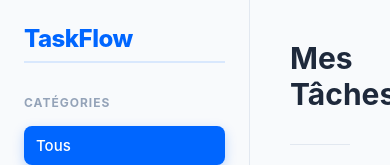
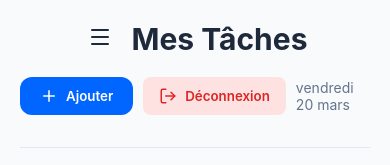
Before and after one commit to doudaoud/to-do-mern, a React (Vite) app in the folder client/: page /profile/1 in a window 390 px wide. Shown: the top 165 px of the page. Built offline with nearby package versions, Linux system fonts and the light colour scheme; no server answers; sample sign-in values are in the browser's storage.

Commit message:
`Refactor menu component and related styles`

```diff
--- a/client/src/components/Menu.jsx
+++ b/client/src/components/Menu.jsx
@@ -1,4 +1,3 @@
-import React from "react";
 import {
   ListTodo,
   Flag,
@@ -7,15 +6,21 @@ import {
   FileText,
   User,
   Plus,
+  X,
 } from "lucide-react";
 import "./styles/menu.css";
 import { useContext } from "react";
 import { SelectedContext } from "../contexts/SelectedContext";
-export default function Menu() {
+export default function Menu({ isOpen, onClose }) {
   const { selected, setSeleceted } = useContext(SelectedContext);
   return (
-    <div className="sidebar">
-      <div className="sidebar-logo">TaskFlow</div>
+    <div className={`sidebar ${isOpen ? "open" : ""}`}>
+      <div className="sidebar-header">
+        <div className="sidebar-logo">TaskFlow</div>
+        <button className="sidebar-close" onClick={onClose}>
+          <X size={24} />
+        </button>
+      </div>
 
       <div className="sidebar-section">
         <p className="section-title">CATÉGORIES</p>
--- a/client/src/components/styles/menu.css
+++ b/client/src/components/styles/menu.css
@@ -11,7 +11,36 @@
   left: 0;
   top: 0;
   box-sizing: border-box;
-  z-index: 100;
+  z-index: 1000;
+  transition: transform 0.3s ease;
+}
+
+.sidebar-header {
+  display: flex;
+  justify-content: space-between;
+  align-items: center;
+}
+
+.sidebar-close {
+  display: none;
+  background: none;
+  border: none;
+  color: #64748b;
+  cursor: pointer;
+  padding: 4px;
+}
+
+@media (max-width: 768px) {
+  .sidebar {
+    transform: translateX(-100%);
+  }
+  .sidebar.open {
+    transform: translateX(0);
+    box-shadow: 20px 0 50px rgba(0,0,0,0.1);
+  }
+  .sidebar-close {
+    display: block;
+  }
 }
 
 .sidebar-logo {
--- a/client/src/components/styles/navbar.css
+++ b/client/src/components/styles/navbar.css
@@ -4,6 +4,12 @@
   font-family: sans-serif;
   z-index: 1;
 }
+img {
+    width: 100%;
+    max-width: 100%;
+    height: auto;
+    margin: 0;
+  }
 .container {
   width: 100%;
   box-shadow: 0 2px 4px rgba(0, 0, 0, 0.1);
@@ -21,7 +27,7 @@
 .navbar {
   display: flex;
   width: 70%;
-  flex-flow: row nowrap;
+  flex-flow: row wrap; /* Changed from row nowrap to row wrap */
   justify-content: space-between;
   align-items: center;
   margin: auto;
@@ -39,6 +45,10 @@
 
 @media (max-width: 768px) {
   .navbar {
-    width: 90%;
+    width: 95%; /* Changed from 90% to 95% */
+    padding: 15px 10px; /* Added padding */
+  }
+  .navbar h2 { /* Added new rule for .navbar h2 */
+    font-size: 1.2rem;
   }
 }
--- a/client/src/pages/Profile.jsx
+++ b/client/src/pages/Profile.jsx
@@ -1,7 +1,7 @@
 import React from "react";
 import Menu from "../components/Menu";
 import "./styles/profile.css";
-import { CheckCircle2, Clock, Trash2, Plus, LogOut } from "lucide-react";
+import { CheckCircle2, Clock, Trash2, Plus, LogOut, Menu as MenuIcon } from "lucide-react";
 import { useState, useEffect } from "react";
 import { SelectedContext } from "../contexts/SelectedContext";
 import FormTache from "../components/FormTache";
@@ -20,6 +20,7 @@ export default function Profile() {
     priorite: "Toutes",
   });
   const { id } = useParams();
+  const [isMenuOpen, setIsMenuOpen] = useState(false);
   const [isFormOpen, setIsFormOpen] = useState(false);
   const [data, setData] = useState([]);
   const [create, setCreate] = useState(false);
@@ -59,11 +60,43 @@ export default function Profile() {
         </AfficheContext.Provider>
       )}
       <SelectedContext.Provider value={{ selected, setSeleceted }}>
-        <Menu />
+        <Menu isOpen={isMenuOpen} onClose={() => setIsMenuOpen(false)} />
       </SelectedContext.Provider>
+
+      {isMenuOpen && (
+        <div
+          className="sidebar-overlay"
+          onClick={() => setIsMenuOpen(false)}
+          style={{
+            position: 'fixed',
+            top: 0,
+            left: 0,
+            width: '100%',
+            height: '100%',
+            background: 'rgba(0,0,0,0.3)',
+            zIndex: 999
+          }}
+        />
+      )}
       <main className="main-content">
         <header className="content-header">
-          <h1>Mes Tâches</h1>
+          <div style={{ display: 'flex', alignItems: 'center', gap: '15px' }}>
+            <button
+              className="menu-toggle"
+              onClick={() => setIsMenuOpen(true)}
+              style={{
+                display: 'none',
+                background: 'none',
+                border: 'none',
+                cursor: 'pointer',
+                color: '#1e293b',
+                padding: '5px'
+              }}
+            >
+              <MenuIcon size={24} />
+            </button>
+            <h1>Mes Tâches</h1>
+          </div>
           <div
             style={{
               display: "flex",
--- a/client/src/pages/styles/login.css
+++ b/client/src/pages/styles/login.css
@@ -210,5 +210,15 @@
 
   .login-left {
     width: 100%;
+    padding: 20px;
   }
 }
+
+@media (max-width: 480px) {
+  .login-header h1 {
+    font-size: 24px;
+  }
+  .login-box {
+    padding: 0 10px;
+  }
+}
--- a/client/src/pages/styles/profile.css
+++ b/client/src/pages/styles/profile.css
@@ -42,6 +42,31 @@
   padding: 40px;
   overflow-y: auto;
   margin-left: 250px;
+  transition: margin-left 0.3s ease;
+}
+
+@media (max-width: 1024px) {
+  .main-content {
+    padding: 24px;
+  }
+}
+
+@media (max-width: 768px) {
+  .main-content {
+    margin-left: 0;
+    padding: 20px;
+  }
+  .menu-toggle {
+    display: block !important;
+  }
+  .content-header {
+    flex-direction: column;
+    align-items: flex-start;
+    gap: 20px;
+  }
+  .content-header h1 {
+    font-size: 1.5rem;
+  }
 }
 
 .content-header {
@@ -49,9 +74,6 @@
   justify-content: space-between;
   align-items: center;
   margin-bottom: 32px;
-  /* background-color: white; */
-  /* height: 100px; */
-
 }
 
 .content-header h1 {
--- a/client/src/pages/styles/register.css
+++ b/client/src/pages/styles/register.css
@@ -172,10 +172,20 @@ h1 {
 
   .form-section {
     flex: 1;
-    padding: 20px;
+    padding: 24px;
   }
 
   .form-box {
     width: 100%;
+    max-width: 400px;
   }
 }
+
+@media (max-width: 480px) {
+  h1 {
+    font-size: 26px;
+  }
+  .form-section {
+    padding: 20px;
+  }
+}
```
Also changed, not shown: 1 other file (tests, documents, lock files or other folders).
